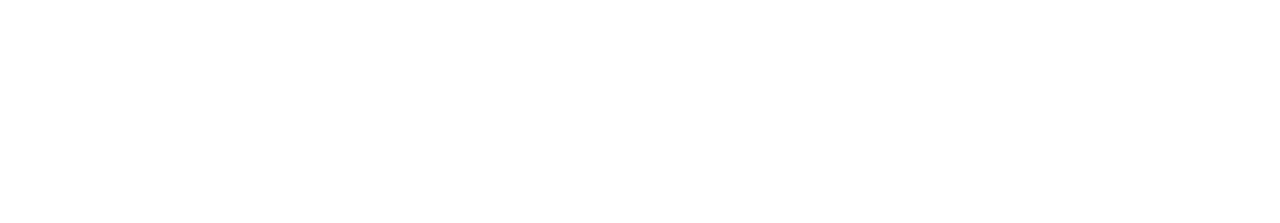
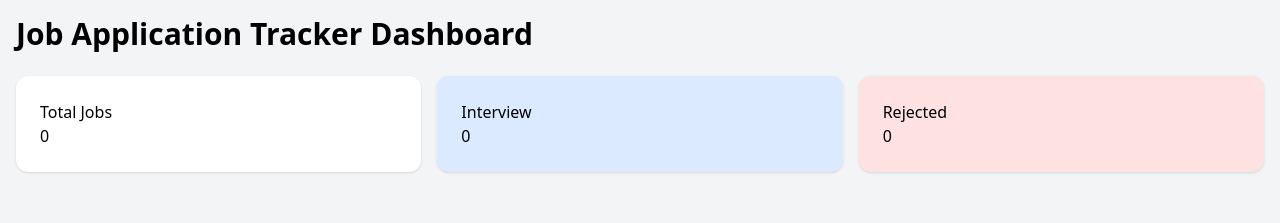
Before and after one commit to ajoysushil18/my-assignment-4th, a plain HTML site: page index.html in a window 1280 px wide. Drawn offline with nearby package versions, Linux system fonts and the light colour scheme.

Commit message:
Add dashboard layout with summary cards

```diff
--- a/index.html
+++ b/index.html
@@ -3,8 +3,36 @@
 <head>
     <meta charset="UTF-8">
     <title>Job Application Tracker</title>
+    <script src="https://cdn.tailwindcss.com"></script>
 </head>
-<body>
+<body class="bg-gray-100">
+
+<div class="max-w-7xl mx-auto p-4">
+
+    <h1 class="text-3xl font-bold mb-6">
+        Job Application Tracker Dashboard
+    </h1>
+
+    <div class="grid md:grid-cols-3 gap-4 mb-8">
+
+        <div class="bg-white p-6 rounded-xl shadow">
+            <h2>Total Jobs</h2>
+            <p id="totalCount">0</p>
+        </div>
+
+        <div class="bg-blue-100 p-6 rounded-xl shadow">
+            <h2>Interview</h2>
+            <p id="interviewCount">0</p>
+        </div>
+
+        <div class="bg-red-100 p-6 rounded-xl shadow">
+            <h2>Rejected</h2>
+            <p id="rejectedCount">0</p>
+        </div>
+
+    </div>
+
+</div>
 
 </body>
 </html>
```
